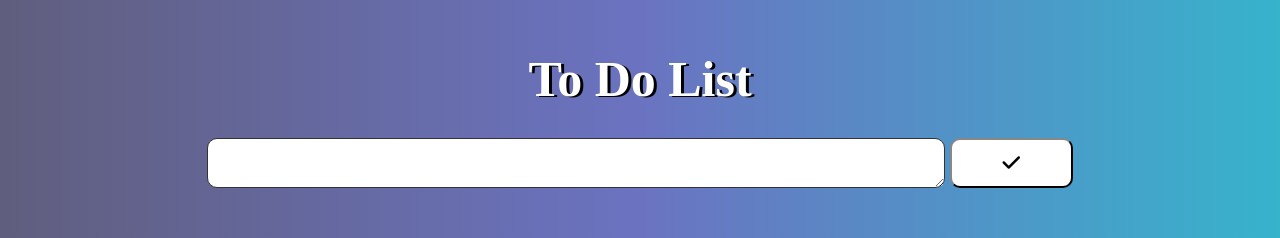
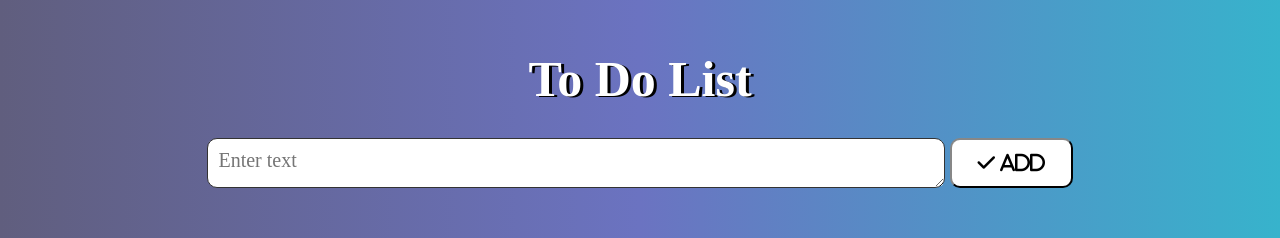
Before and after one commit to Kishore7611/todo_list, a plain HTML site: page index.html in a window 1280 px wide. Shown: the top 238 px of the page. Drawn offline with Linux system fonts and the light colour scheme.

Commit message:
Add all pragraphs

```diff
--- a/index.html
+++ b/index.html
@@ -19,8 +19,8 @@
     </div>
     <div class="container">
         <div class="inputcol">
-            <textarea name="text" class="textarea"></textarea>
-            <button type="button" class="buttoninput"><i class="fa-solid fa-check"></i></button>
+            <textarea placeholder="Enter text" name="text" class="textarea"></textarea>
+            <button type="button" class="buttoninput"><i class="fa-solid fa-check"> Add</i></button>
         </div>
     </div>
     <div class="todolist">
```
Also changed, not shown: 1 other file.
